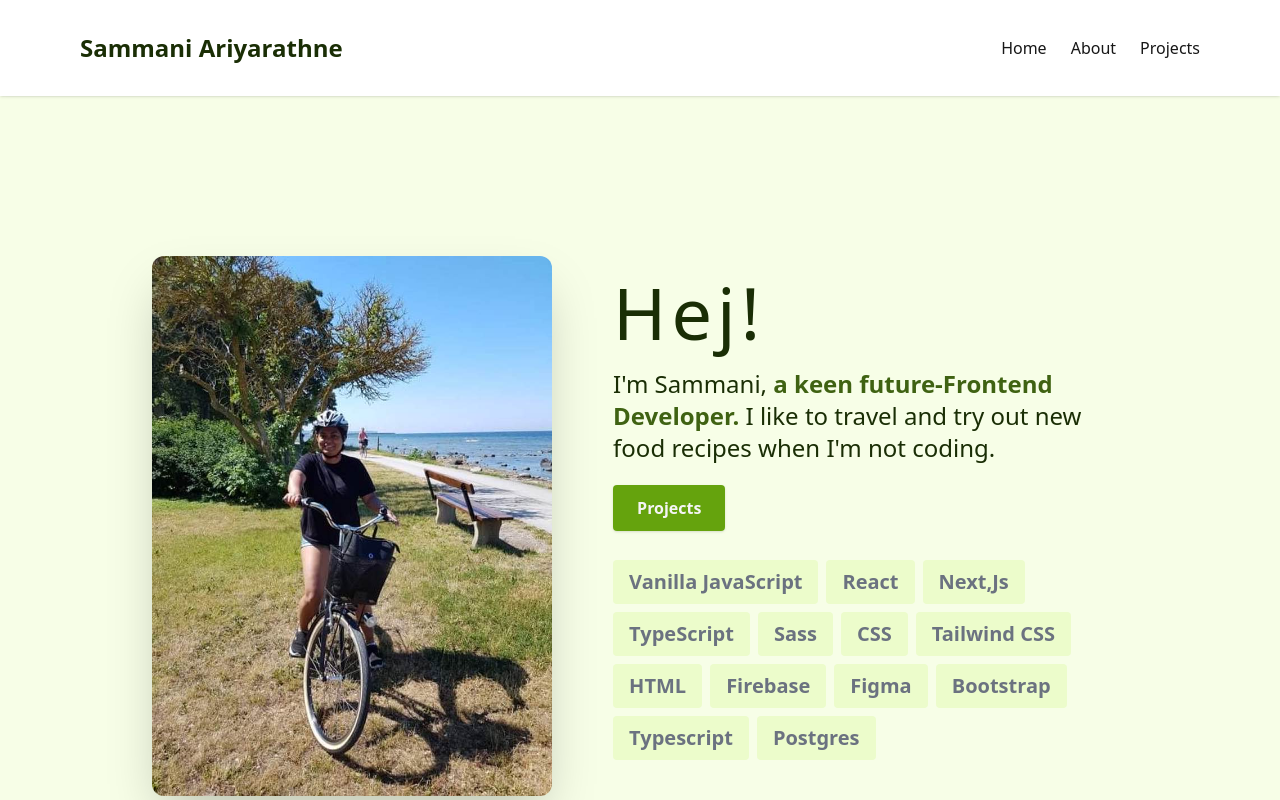
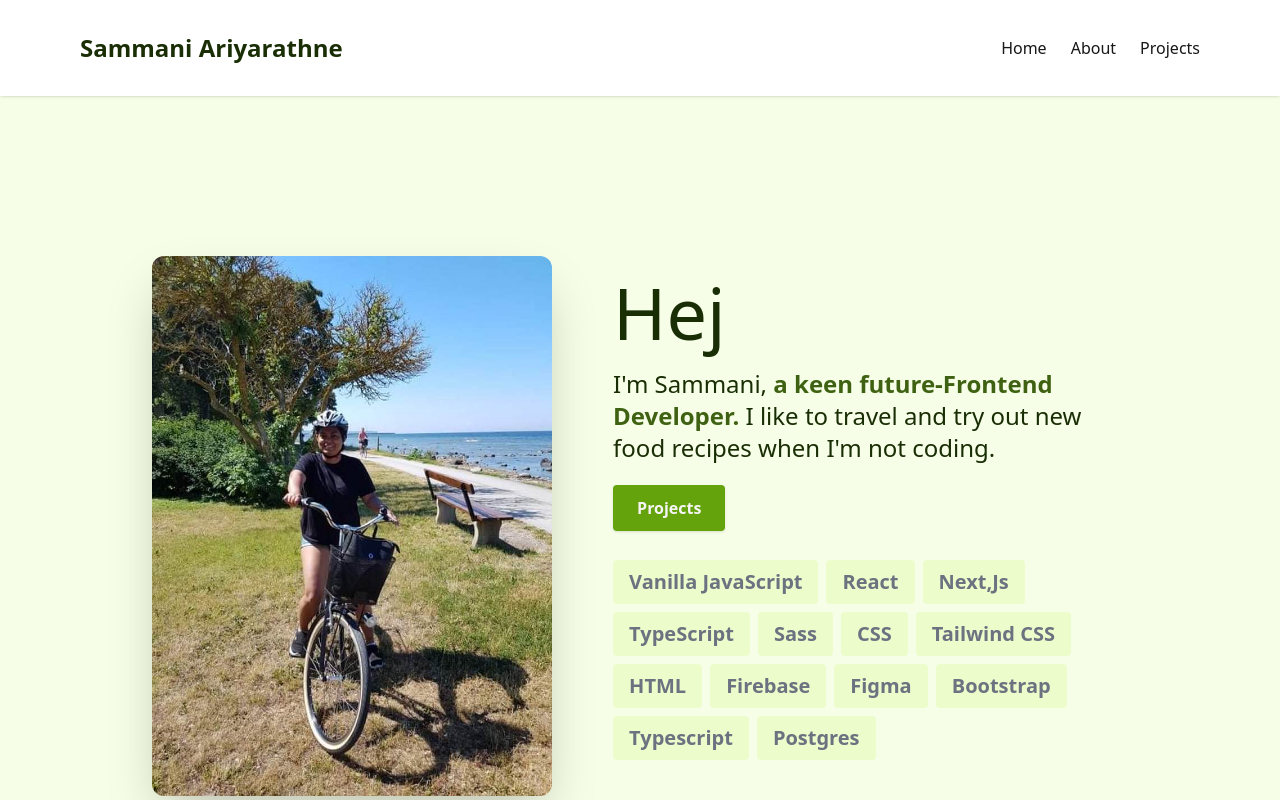
Before and after one commit to SammaniAri/personal-website, a Next.js app: page / in a window 1280 px wide. Shown: the top 800 px of the page. Built offline with nearby package versions, Linux system fonts and the light colour scheme.

Commit message:
Removing the animation of the h1

```diff
--- a/components/HeroSection.tsx
+++ b/components/HeroSection.tsx
@@ -38,9 +38,7 @@ const HeroSection = () => {
 				</div>
 				<div className="md:w-3/5 md:mt-2 text-lime-950">
 					<div className="text-4xl mt-6 md:mt-0 md:text-7xl my-5">
-						<AnimatedFont
-							text={"Hej!"}
-						/>
+						Hej
 					</div>
 
 					<p className="text-lg mt-4 mb-6 md:text-2xl my-5">
```
